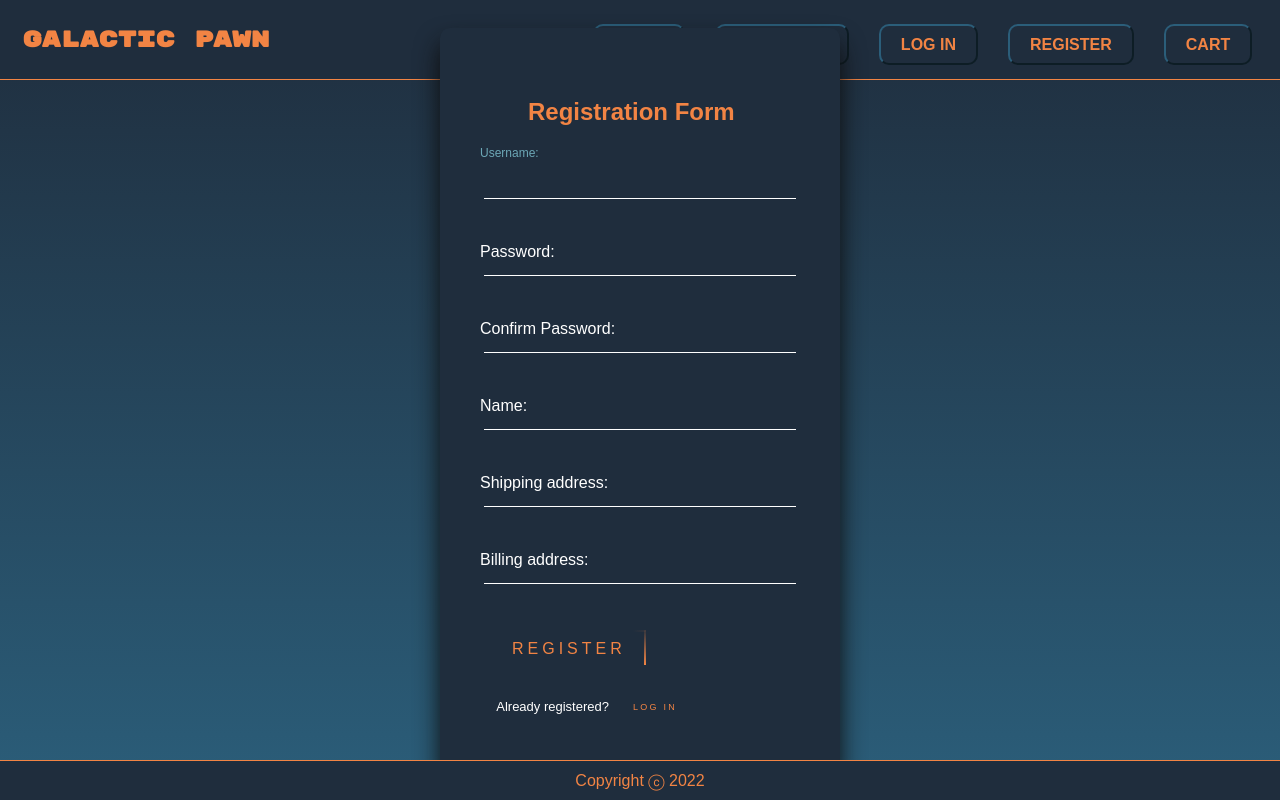
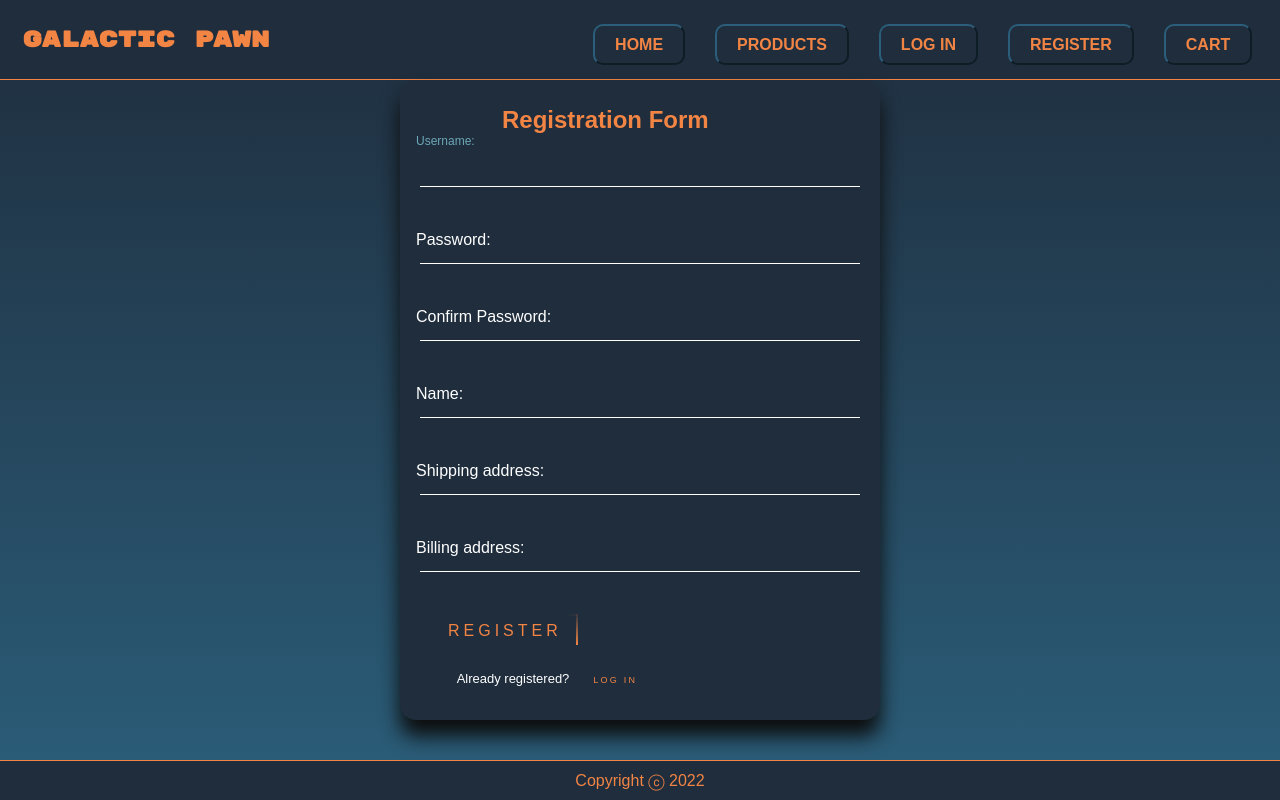
Before and after one commit to timDeHof/PawnShop-Galaxyv2.0, a React (Create React App) app: page /register in a window 1280 px wide. Built offline with nearby package versions, Linux system fonts and the light colour scheme; no server answers.

Commit message:
fixed double css settings

```diff
--- a/src/style/Register.module.css
+++ b/src/style/Register.module.css
@@ -50,24 +50,25 @@ body {
   display: inline-block;
   top: 50%;
   left: 50%;
-  width: 400px;
-  padding: 40px;
+  height: 40rem;
+  width: 30rem;
+  padding: 1rem;
   transform: translate(-50%, -50%);
   background: var(--primary);
   box-sizing: border-box;
-  box-shadow: 0 15px 25px var(--additional_color);
-  border-radius: 10px;
+  box-shadow: 0 1rem 1.25rem var(--additional_color);
+  border-radius: 1em;
 }
 .register_box h1 {
   display:inline-block;
-  margin: 0.25em 1em 0.25em;
-  padding: 1em;
+  margin: 0.25rem 5rem 0.25rem 5rem;
+  padding: .25em;
   color: var(--secondary_alt);
   text-align: center;
 }
 .register_box h2 {
   margin: 0 0 30px;
-  padding: 0;
+  padding: .25rem;
   color: #fff;
   text-align: center;
 }
@@ -113,7 +114,7 @@ body {
 }
 
 .register_box .buttonContainer {
-  position: relative;
+  position: flex;
   display: inline-block;
 }
 
@@ -121,14 +122,14 @@ body {
   position: relative;
   display: inline-block;
   text-align: center;
-  padding: 10px 20px;
+  padding: .5rem 1rem;
   color: var(--secondary_alt);
   font-size: 16px;
   text-decoration: none;
   text-transform: uppercase;
   overflow: hidden;
   transition: 0.5s;
-  margin: 40px 15px 0px 15px;
+  margin: .5rem 1rem 0px 1rem;
   letter-spacing: 4px;
   background: var(--primary);
   border: none;
@@ -223,189 +224,17 @@ body {
     bottom: 100%;
   }
 }
-body {
-  margin: 0;
-  padding: 0;
-  background: linear-gradient(var(--primary), var(--primary_alt));
-}
-
-.register_box {
-  position: absolute;
-  top: 50%;
-  left: 50%;
-  width: 400px;
-  padding: 40px;
-  transform: translate(-50%, -50%);
-  background: var(--primary);
-  box-sizing: border-box;
-  box-shadow: 0 15px 25px var(--additional_color);
-  border-radius: 10px;
-}
-
-.register_box h2 {
-  margin: 0 0 30px;
-  padding: 0;
-  color: #fff;
-  text-align: center;
-}
-.register_box .user_box {
-  position: relative;
-}
-
-.register_box .user_box input {
-  width: 100%;
-  padding: 10px 0;
-  font-size: 16px;
-  color: #fff;
-  margin-bottom: 30px;
-  border: none;
-  border-bottom: 1px solid #fff;
-  outline: none;
-  background: transparent;
-}
-
-.register_box .user_box label {
-  position: absolute;
-  top: 0;
-  left: 0;
-  padding: 10px 0;
-  font-size: 16px;
-  color: #fff;
-  pointer-events: none;
-  transition: 0.5s;
-}
-
-.register_box .user_box input:focus ~ label,
-.register_box .user_box input:valid ~ label {
-  top: -20px;
-  left: 0;
-  color: var(--secondary);
-  font-size: 12px;
-}
-
-.register_box .buttonContainer {
-  position: relative;
-  display: inline-block;
-}
-
-.register_box .buttonContainer .submit {
-  position: relative;
-  display: inline-block;
-  text-align: center;
-  padding: 10px 20px;
-  color: var(--secondary_alt);
-  font-size: 16px;
-  text-decoration: none;
-  text-transform: uppercase;
-  overflow: hidden;
-  transition: 0.5s;
-  margin: .75em;
-
-  letter-spacing: 4px;
-  background: transparent;
-}
-
-.register_box .buttonContainer .submit:hover {
-  background: var(--secondary_alt);
-  color: #fff;
-  border-radius: 5px;
-  box-shadow: 0 0 5px var(--secondary_alt), 0 0 25px var(--secondary_alt),
-  0 0 50px var(--secondary_alt), 0 0 100px var(--secondary_alt);
-}
-
-.register_box .submit span {
-  position: absolute;
-  display: block;
-}
-.register_box .submit span:nth-child(1) {
-  top: 0;
-  left: -100%;
-  width: 100%;
-  height: 2px;
-  background: linear-gradient(90deg, transparent, var(--secondary_alt));
-  animation: btn-anim1 1s linear infinite;
-}
-
-@keyframes btn-anim1 {
-  0% {
-    left: -100%;
-  }
-  50%,
-  100% {
-    left: 100%;
-  }
-}
-
-.register_box .submit span:nth-child(2) {
-  top: -100%;
-  right: 0;
-  width: 2px;
-  height: 100%;
-  background: linear-gradient(180deg, transparent, var(--secondary_alt));
-  animation: btn-anim2 1s linear infinite;
-  animation-delay: 0.25s;
-}
-
-@keyframes btn-anim2 {
-  0% {
-    top: -100%;
-  }
-  50%,
-  100% {
-    top: 100%;
-  }
-}
-
-.register_box .submit span:nth-child(3) {
-  bottom: 0;
-  right: -100%;
-  width: 100%;
-  height: 2px;
-  background: linear-gradient(270deg, transparent, var(--secondary_alt));
-  animation: btn-anim3 1s linear infinite;
-  animation-delay: 0.5s;
-}
-
-@keyframes btn-anim3 {
-  0% {
-    right: -100%;
-  }
-  50%,
-  100% {
-    right: 100%;
-  }
-}
-
-.register_box .submit span:nth-child(4) {
-  bottom: -100%;
-  left: 0;
-  width: 2px;
-  height: 100%;
-  background: linear-gradient(360deg, transparent, var(--secondary_alt));
-  animation: btn-anim4 1s linear infinite;
-  animation-delay: 0.75s;
-}
-
-@keyframes btn-anim4 {
-  0% {
-    bottom: -100%;
-  }
-  50%,
-  100% {
-    bottom: 100%;
-  }
-}
-
- .loginContainer{
+ .register_box .loginContainer{
   display: flex ;
   top: 2em;
-  margin: 3em;
+  margin: 1em;
   height: 2em;
   width: 20em;
   text-align: left;
   padding-top: 1em;
   font-size:small;
   align-items: center;
+  justify-content: center;
 }
 
  .loginContainer .loginSubmit{
```
Also changed, not shown: src/style/Navbar.module.css (line endings or trailing spaces).
